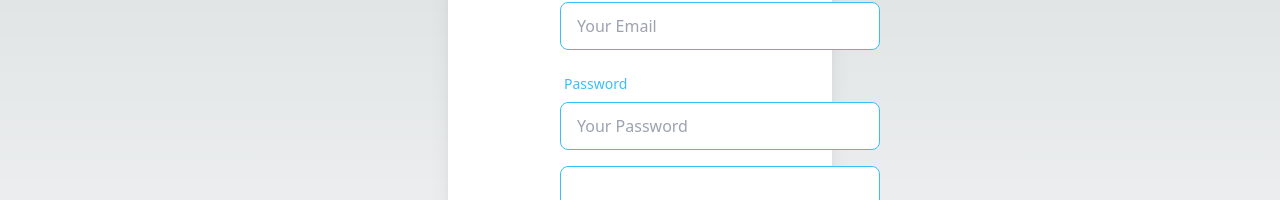
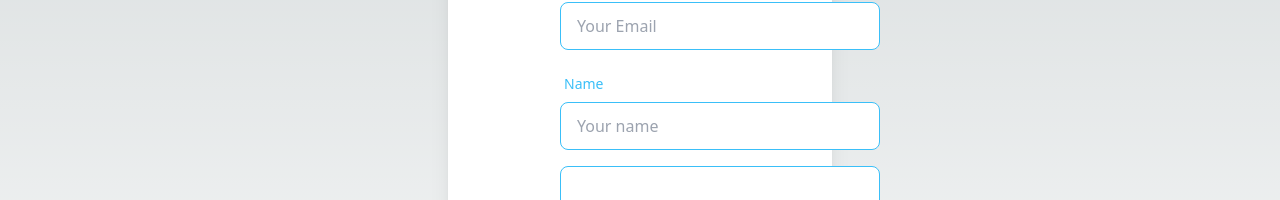
Before and after one commit to Ashique20/portfolio-client, a Next.js app: page /Form/form in a window 1280 px wide. Shown: the part 222-422 px from the top of the page. Built offline with nearby package versions, Linux system fonts and the light colour scheme.

Commit message:
form-update

```diff
--- a/pages/Form/form.js
+++ b/pages/Form/form.js
@@ -70,7 +70,7 @@ const Form = () => {
               </div>
               <div className="form-control w-full max-w-xs lg:ml-20">
                 <label className="label">
-                  <span className="label-text text-info">Password</span>
+                  <span className="label-text text-info">Name</span>
 
                 </label>
                 <input
@@ -79,7 +79,7 @@ const Form = () => {
 
 
                   })}
-                  type="text" placeholder="Your Password" required />
+                  type="text" placeholder="Your name" required />
                 <label className="label ">
                   {errors.password?.type === 'required' && <span className="label-text-alt text-red-400">{errors.password.message}</span>
                   }
```
